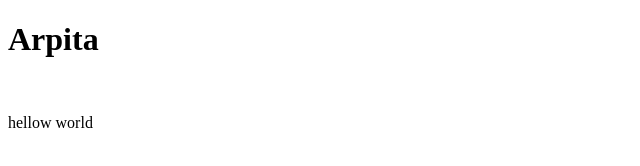
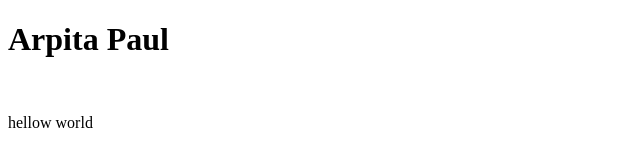
Before and after one commit to Arpip99/HTML, a plain HTML site: page index.html in a window 1280 px wide. Shown: the whole page, without its empty margins (0-640 px from the left). Drawn offline with Linux system fonts and the light colour scheme.

Commit message:
Add surname

```diff
--- a/index.html
+++ b/index.html
@@ -6,8 +6,8 @@
     <title>Document</title>
 </head>
 <body>
-    <h1>Arpita</h1>
+    <h1>Arpita Paul</h1>
     <br>
-    <p>hellow world </p>
+    <p>hellow world  </p>
 </body>
 </html>
```
